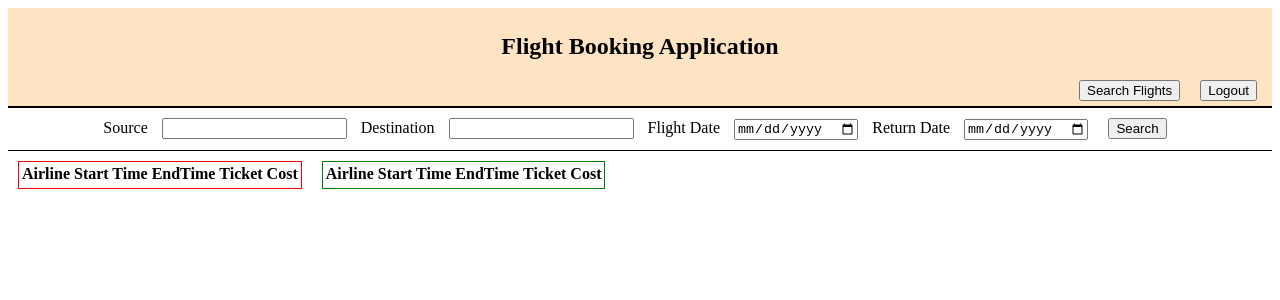
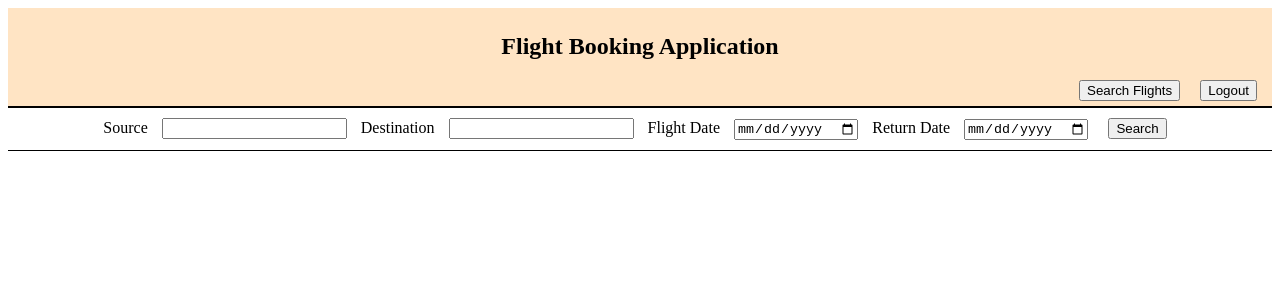
Before and after one commit to sureshcskkumar/flight-app-frontend, an Angular app: page /search in a window 1280 px wide. Shown: the top 300 px of the page. Built offline with nearby package versions, Linux system fonts and the light colour scheme.

Commit message:
Intermediate commit

```diff
--- a/src/app/components/search/search.component.html
+++ b/src/app/components/search/search.component.html
@@ -8,7 +8,7 @@
             (click)="search(source.value, destination.value, flightDate.value, returnDate.value)">
     </form>
 
-    <div id="flightList">
+    <div id="flightList" *ngIf="!!searchResult && !!searchResult.departureFlightResultList && searchResult.departureFlightResultList.length>0">
 
 
         <table>
@@ -22,7 +22,7 @@
         </table>
     </div>
 
-    <div id="returnList" *ngIf="!!returnDate">
+    <div id="returnList" *ngIf="!!searchResult && !!searchResult.returnFlightResultList && searchResult.returnFlightResultList.length>0">
 
         <table>
             <tr>
--- a/src/app/components/search/search.component.scss
+++ b/src/app/components/search/search.component.scss
@@ -7,11 +7,15 @@ input {
 
 #flightList {
     float:left; /* add this */
-    border: 1px solid red;
+    border: 1px solid black;
     margin: 10px;
 }
 #returnList {
-    border: 1px solid green;
+    border: 1px solid black;
     float: left; /* add this */
     margin: 10px;
 }
+
+table {
+    border: 1px solid black;
+}
--- a/src/app/components/search/search.component.ts
+++ b/src/app/components/search/search.component.ts
@@ -1,4 +1,5 @@
 import { Component, OnInit } from '@angular/core';
+import { SearchResult } from 'src/app/models/search.result';
 
 @Component({
   selector: 'app-search',
@@ -7,7 +8,7 @@ import { Component, OnInit } from '@angular/core';
 })
 export class SearchComponent implements OnInit {
 
-  isReturn:boolean = false;
+  searchResult:SearchResult | undefined;
 
   constructor() { }
 
@@ -20,13 +21,6 @@ export class SearchComponent implements OnInit {
     console.log("Flightdate: " + flightdate);
     console.log("ReturnDate: " + returnDate);
 
-    console.log("!!ReturnDate: " + !!returnDate);
-
-    if (returnDate != null)
-      this.isReturn = true;
-
   }
 
-
-
 }
--- /dev/null
+++ b/src/app/services/search.service.ts
@@ -0,0 +1,3 @@
+export class FlightSearchService {
+
+}
```
Also changed, not shown: src/app/models/search.result.ts (added, +22 -0 lines).
